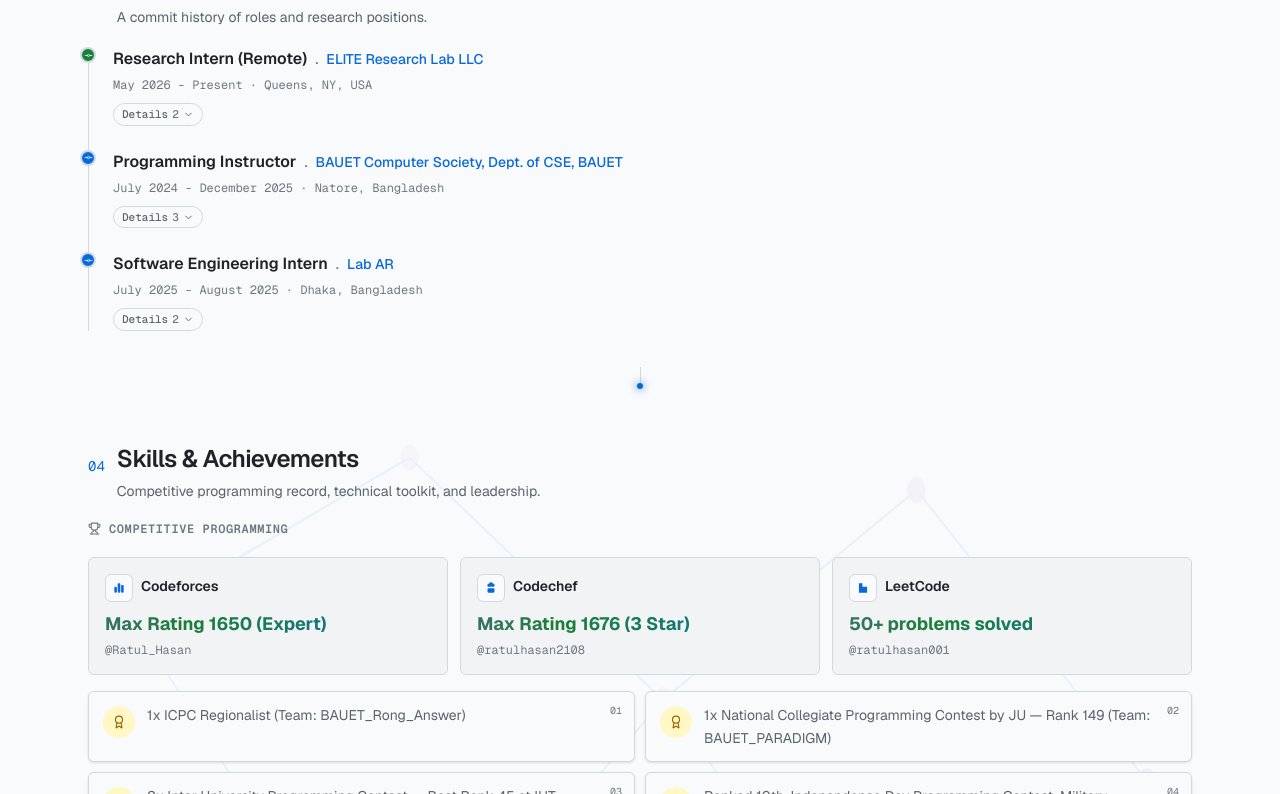
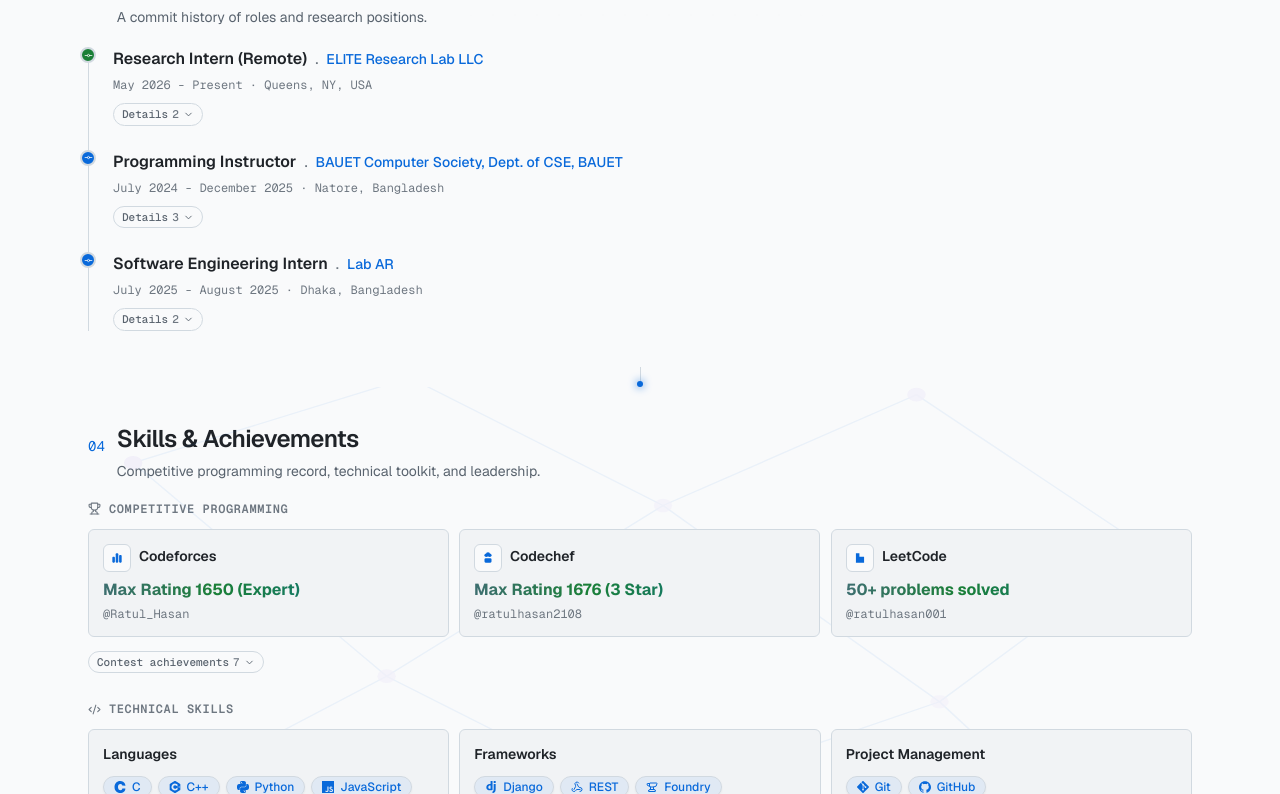
Before and after one commit to ratulhasan001/portfolio, a Next.js app: page / in a window 1280 px wide. Shown: the part 2006-2800 px from the top of the page. Built offline with nearby package versions, Linux system fonts and the light colour scheme.

Commit message:
Collapse contest achievements and roles behind toggles

```diff
--- a/src/components/skills-section.tsx
+++ b/src/components/skills-section.tsx
@@ -36,6 +36,7 @@ import { ParallaxLayer } from "./parallax-layer";
 import { TiltLink } from "./tilt-card";
 import { PopWords, PopIn } from "./pop-in";
 import { CodeforcesIcon, CodechefIcon, LeetcodeIcon } from "./brand-icons";
+import { Disclosure } from "./disclosure";
 
 const judgeIcons: Record<string, React.ComponentType<{ size?: number; className?: string }>> = {
   Codeforces: CodeforcesIcon,
@@ -67,7 +68,7 @@ export function SkillsSection() {
   return (
     <section
       id="skills"
-      className="relative mx-auto max-w-6xl px-4 py-10 sm:px-6 sm:py-14"
+      className="relative mx-auto max-w-6xl px-4 py-7 sm:px-6 sm:py-9"
     >
       <ParallaxLayer speed={45}>
         <NeuralBackground />
@@ -78,14 +79,14 @@ export function SkillsSection() {
         subtitle="Competitive programming record, technical toolkit, and leadership."
       />
 
-      <div className="mb-14">
+      <div className="mb-7">
         <PopIn inView>
-          <h3 className="mono mb-5 flex items-center gap-2 text-xs font-semibold uppercase tracking-wider text-fg-subtle">
+          <h3 className="mono mb-3 flex items-center gap-2 text-xs font-semibold uppercase tracking-wider text-fg-subtle">
             <Trophy size={13} />
             Competitive Programming
           </h3>
         </PopIn>
-        <div className="grid gap-3 sm:grid-cols-3">
+        <div className="grid gap-2.5 sm:grid-cols-3">
           {onlineJudges.map((judge, i) => {
             const Icon = judgeIcons[judge.platform];
             return (
@@ -94,7 +95,7 @@ export function SkillsSection() {
                   href={judge.link}
                   target="_blank"
                   rel="noreferrer"
-                  className="shimmer h-full rounded-md border border-border-default bg-canvas-subtle p-4 transition-colors hover:border-accent/50"
+                  className="shimmer h-full rounded-md border border-border-default bg-canvas-subtle p-3.5 transition-colors hover:border-accent/50"
                 >
                   <div className="flex items-center gap-2">
                     {Icon && (
@@ -110,7 +111,7 @@ export function SkillsSection() {
                       <PopWords text={judge.platform} inView stagger={0.04} />
                     </p>
                   </div>
-                  <p className="gradient-text mt-2 text-lg font-bold">
+                  <p className="gradient-text mt-1.5 text-base font-bold">
                     {judge.stat}
                   </p>
                   <span className="group/handle mono mt-1 inline-flex items-center gap-1 text-xs text-fg-subtle transition-colors group-hover:text-accent">
@@ -126,7 +127,13 @@ export function SkillsSection() {
           })}
         </div>
 
-        <StaggerGroup className="mt-4 grid gap-2.5 sm:grid-cols-2">
+        <Disclosure
+          label="Contest achievements"
+          openLabel="Hide achievements"
+          count={achievements.length}
+          className="mt-3"
+        >
+        <StaggerGroup margin="0px" className="grid gap-2.5 sm:grid-cols-2">
           {achievements.map((a, i) => (
             <motion.div
               key={a}
@@ -155,27 +162,28 @@ export function SkillsSection() {
             </motion.div>
           ))}
         </StaggerGroup>
+        </Disclosure>
       </div>
 
-      <div className="mb-14">
+      <div className="mb-7">
         <PopIn inView>
-          <h3 className="mono mb-5 flex items-center gap-2 text-xs font-semibold uppercase tracking-wider text-fg-subtle">
+          <h3 className="mono mb-3 flex items-center gap-2 text-xs font-semibold uppercase tracking-wider text-fg-subtle">
             <Code2 size={13} />
             Technical Skills
           </h3>
         </PopIn>
-        <StaggerGroup className="grid gap-3 sm:grid-cols-2 lg:grid-cols-3">
+        <StaggerGroup className="grid gap-2.5 sm:grid-cols-2 lg:grid-cols-3">
           {Object.entries(skills).map(([category, items]) => (
             <motion.div
               key={category}
               variants={staggerItem}
               whileHover={{ y: -3, borderColor: "var(--color-accent)" }}
-              className="shimmer rounded-md border border-border-default bg-canvas-subtle p-4 transition-colors"
+              className="shimmer rounded-md border border-border-default bg-canvas-subtle p-3.5 transition-colors"
             >
               <p className="text-sm font-semibold text-fg-default">
                 <PopWords text={category} inView stagger={0.04} />
               </p>
-              <div className="mt-2.5 flex flex-wrap gap-1.5">
+              <div className="mt-2 flex flex-wrap gap-1.5">
                 {items.map((item) => {
                   const Icon = skillIcons[item];
                   return (
@@ -198,12 +206,18 @@ export function SkillsSection() {
 
       <div>
         <PopIn inView>
-          <h3 className="mono mb-5 flex items-center gap-2 text-xs font-semibold uppercase tracking-wider text-fg-subtle">
+          <h3 className="mono mb-3 flex items-center gap-2 text-xs font-semibold uppercase tracking-wider text-fg-subtle">
             <Users2 size={13} />
             Leadership &amp; Volunteering
           </h3>
         </PopIn>
-        <StaggerGroup className="grid gap-3 sm:grid-cols-2">
+        <Disclosure
+          label="Roles"
+          openLabel="Hide roles"
+          count={leadership.reduce((n, e) => n + e.roles.length, 0)}
+          className="mt-1"
+        >
+        <StaggerGroup margin="0px" className="grid gap-2.5 sm:grid-cols-2">
           {leadership.map((entry) =>
             entry.roles.length > 1 ? (
               <motion.div
@@ -292,6 +306,7 @@ export function SkillsSection() {
             )
           )}
         </StaggerGroup>
+        </Disclosure>
       </div>
     </section>
   );
```
